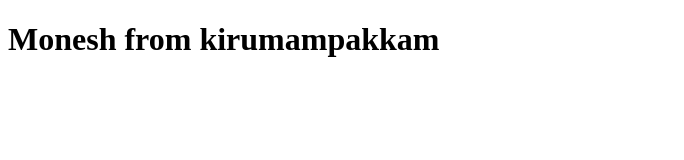
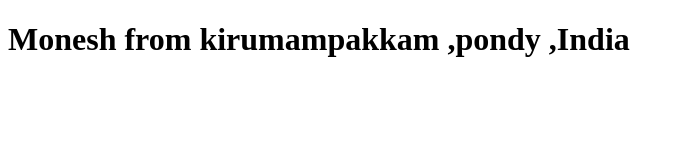
Before and after one commit to MONESHGOMO/SpringBoot, a plain HTML site: page SAMPLE/INDEX.HTML in a window 1280 px wide. Shown: the whole page, without its empty margins (0-684 px from the left). Drawn offline with Linux system fonts and the light colour scheme.

Commit message:
feat : git play

```diff
--- a/SAMPLE/INDEX.HTML
+++ b/SAMPLE/INDEX.HTML
@@ -6,7 +6,7 @@
     <title>github</title>
 
 
-    <h1> Monesh from  kirumampakkam </h1>
+    <h1> Monesh from  kirumampakkam ,pondy ,India </h1>
 </head>
 <body>
 
```
